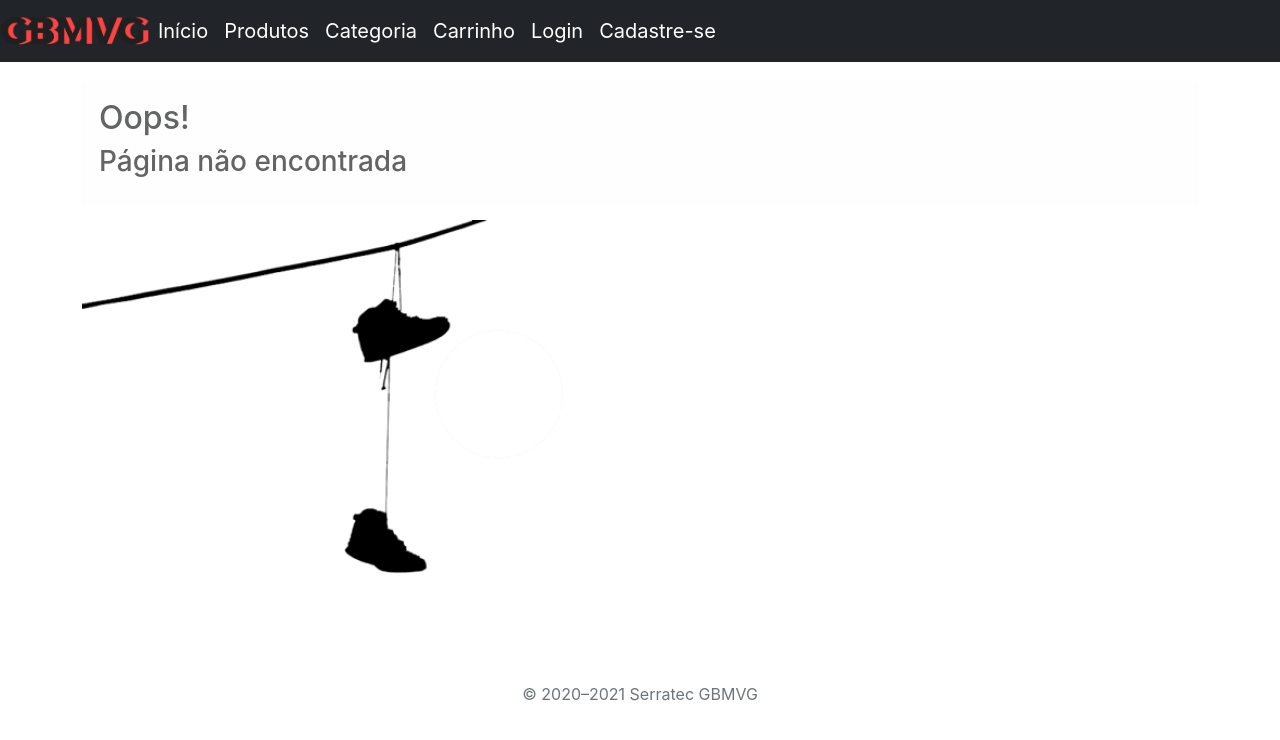
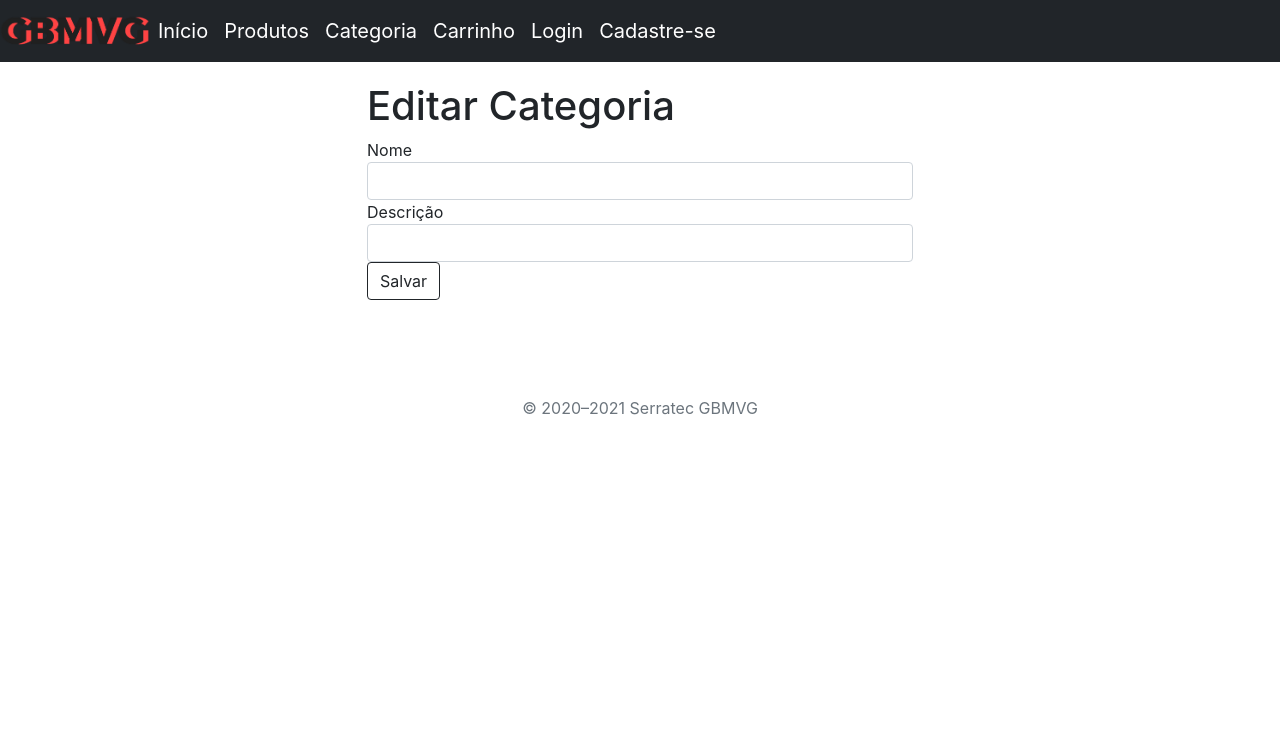
Before and after one commit to GustavoXavier-Saldanha/Projeto-Final-React, a React (Create React App) app: page /categoria/editar in a window 1280 px wide. Shown: the top 740 px of the page. Built offline with nearby package versions, Linux system fonts and the light colour scheme; no server answers.

Commit message:
edição categoria

```diff
--- a/src/App.js
+++ b/src/App.js
@@ -6,6 +6,7 @@ import Pagina404 from './Projeto/Paginas/Pagina404'
 import Login from './Projeto/Paginas/Login'
 import Categorias from './Projeto/Paginas/Categoria'
 import NovaCategoria from './Projeto/Paginas/categorias/NovaCategoria'
+import EditarCategoria from './Projeto/Paginas/categorias/EditarCategoria'
 import Produtos from './Projeto/Paginas/Produtos'
 import NovoProduto from './Projeto/Paginas/produto/novoProduto'
 import CadastroDados from './Projeto/Paginas/Cadastro'
@@ -84,6 +85,9 @@ function App() {
             <Route path="/categoria/adicionar">
               <NovaCategoria />
             </Route>
+            <Route path="/categoria/editar">
+              <EditarCategoria />
+            </Route>
             <Route path ="/pedido">
             <Carrinho produtos={carrinho} excluirProduto={excluir}/>
           </Route>
--- a/src/Projeto/Paginas/Cadastro/EditarCadastro.jsx
+++ b/src/Projeto/Paginas/Cadastro/EditarCadastro.jsx
@@ -58,7 +58,7 @@ const EditaDados = () => {
             },
             id: id
         }
-        http.put('dados/' + id, Dados)
+        http.put('cliente/' + id, Dados)
             .then(response => {
                 console.log(response.data)
             })
@@ -81,7 +81,7 @@ const EditaDados = () => {
     }
 
     const manipuladorRua = (evento) => {
-        setCep(evento.target.value)
+        setRua(evento.target.value)
     }
 
     const manipuladorCidade = (evento) => {
--- a/src/Projeto/Paginas/Categoria/index.jsx
+++ b/src/Projeto/Paginas/Categoria/index.jsx
@@ -20,6 +20,8 @@ const Categorias = () => {
                 <div>
                     <h4>Adicionar Categoria</h4>
                     <Link to="/categoria/adicionar" ><button className="btn btn-dark mt-3 block">Criar Categoria</button></Link>
+
+
                 </div>
                 <table className="table table-hover">
                     <thead>
@@ -27,11 +29,14 @@ const Categorias = () => {
                             <th>Categorias</th>
                             <th>Informações</th>
                             <th>Produtos desta categoria</th>
+                            <th></th>
 
                         </tr>
                     </thead>
                     <tbody>
-                        {categorias.map(categoria => <tr key={categoria.id}><td>{categoria.nome}</td><td>{categoria.descricao}</td><td><Link className="btn btn-dark">Ver produtos</Link></td></tr>)}
+                        {categorias.map(categoria => <tr key={categoria.id}><td>{categoria.nome}</td><td>{categoria.descricao}</td><td><Link className="btn btn-dark">Ver produtos</Link></td><td><Link to="/categoria/editar" className="btn btn-warning ">Editar Categoria</Link></td></tr>)}
+
+
                     </tbody>
                 </table>
             </div>
--- a/src/Projeto/Paginas/FinalizarPedido/index.jsx
+++ b/src/Projeto/Paginas/FinalizarPedido/index.jsx
@@ -6,7 +6,7 @@ import './estilo.css';
 
 const FinalizaPedido = () => {
 
-    const [pagamento, setPagamentos] = useState(['PIX', 'BOLETO', 'CREDITO', 'DEBITO'])
+    const [formaPagamento, setPagamentos] = useState(['PIX', 'BOLETO', 'CREDITO', 'DEBITO'])
 
     const [status] = useState(['FINALIZADO'])
 
@@ -20,7 +20,7 @@ const FinalizaPedido = () => {
         const pedido = {
             numeroPedido: codigo,
             statusPedido: status,
-            formaPagamento: pagamento
+            formaPagamento: formaPagamento
         }
         http.post('pedido/finalizar', pedido)
             .then(response => {
@@ -45,9 +45,9 @@ const FinalizaPedido = () => {
             <label>Forma de pagamento</label>
 
             <div className="form-group">
-            <select className="selectPagament" value={pagamento} onChange={manipuladorPagamento}>
+            <select className="selectPagament" value={formaPagamento} onChange={manipuladorPagamento}>
                         <option>Escolha uma forma de pagamento</option>
-                        {pagamento.map((pgto, indice) =>
+                        {formaPagamento.map((pgto, indice) =>
                             <option key={indice} value={pgto}>{pgto}</option>
                         )}
 
--- a/src/Projeto/Paginas/categorias/EditarCategoria.jsx
+++ b/src/Projeto/Paginas/categorias/EditarCategoria.jsx
@@ -1,16 +1,16 @@
 import { useState, useEffect } from "react"
 import { useParams } from "react-router-dom"
 import './estilo.css'
-import http from "../../http"
+import http from "../../Componentes/http"
 
-const EditaCategoria = () => {
+const EditarCategoria = () => {
 
     const { id } = useParams()
     const [nome, setNome] = useState('')
     const [descricao, setDescricao] = useState('')
 
     useEffect(() => {
-      http.get('categorias/' + id)
+      http.get('categoria/' + id)
         .then(response => {
           setNome(response.data.nome)
           setDescricao(response.data.descricao)
@@ -24,7 +24,7 @@ const EditaCategoria = () => {
         descricao: descricao,
         id: id
       }
-      http.put('Categorias/' + id, Categoria)
+      http.put('categoria/' + id, Categoria)
         .then(response => {
           console.log(response.data)
         })
@@ -39,7 +39,7 @@ const EditaCategoria = () => {
     }
 
     const manipuladorDescricao = (evento) => {
-      setPreco(evento.target.value)
+      setDescricao(evento.target.value)
     }
 
     return (
@@ -65,4 +65,4 @@ const EditaCategoria = () => {
 
   }
 
-  export default EditaCategoria
+  export default EditarCategoria
```
